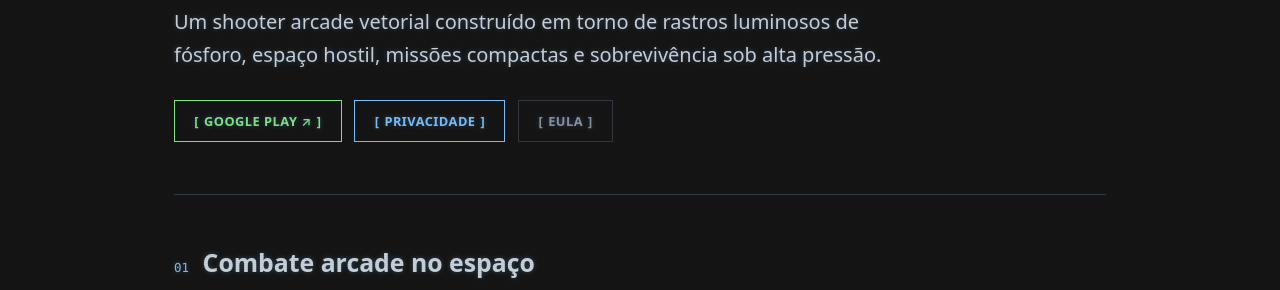
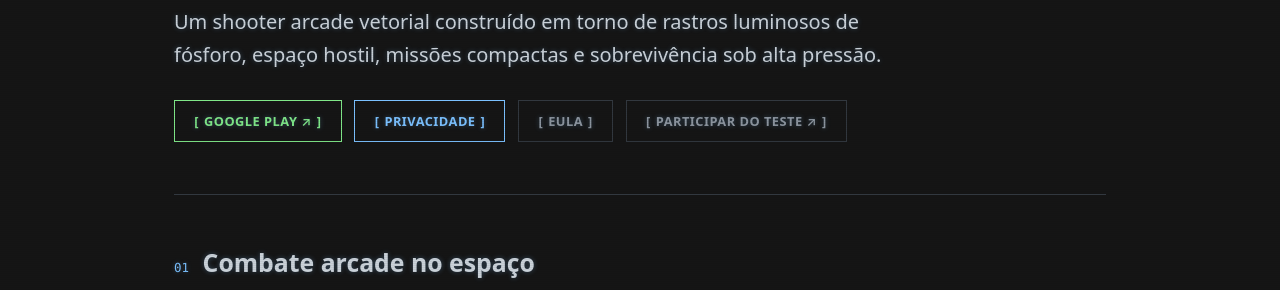
Before and after one commit to MOTHblank/mothblank.github.io, a Jekyll site: the page built from pt-BR/phosphor-archive.html, in a window 1280 px wide. Shown: the part 396-686 px from the top of the page. Built offline with Jekyll 4.4.1, drawn with Linux system fonts in a browser that asks for light colours.

Commit message:
Add Portuguese Phosphor testing CTA

```diff
--- a/pt-BR/phosphor-archive.html
+++ b/pt-BR/phosphor-archive.html
@@ -17,7 +17,7 @@ back_label: "back_home"
     <div class="product-kicker phosphor-accent">JOGO ANDROID · TESTE ABERTO</div>
     <h1>Phosphor Archive</h1>
     <p class="product-lede">Um shooter arcade vetorial construído em torno de rastros luminosos de fósforo, espaço hostil, missões compactas e sobrevivência sob alta pressão.</p>
-    <div class="product-actions"><a href="https://play.google.com/store/apps/details?id=com.mothblank.phosphorarchive" class="btn btn-store" target="_blank" rel="noopener noreferrer">Google Play ↗</a><a href="/pt-BR/privacy-phosphor.html" class="btn btn-primary">Privacidade</a><a href="/pt-BR/eula-phosphor.html" class="btn btn-secondary">EULA</a></div>
+    <div class="product-actions"><a href="https://play.google.com/store/apps/details?id=com.mothblank.phosphorarchive" class="btn btn-store" target="_blank" rel="noopener noreferrer">Google Play ↗</a><a href="/pt-BR/privacy-phosphor.html" class="btn btn-primary">Privacidade</a><a href="/pt-BR/eula-phosphor.html" class="btn btn-secondary">EULA</a><a href="https://groups.google.com/g/mothblankdev" class="btn btn-secondary" target="_blank" rel="noopener noreferrer">Participar do teste ↗</a></div>
 </section>
 <section class="product-section">
     <div class="section-heading phosphor-heading"><span>01</span><h2>Combate arcade no espaço</h2></div>
```
